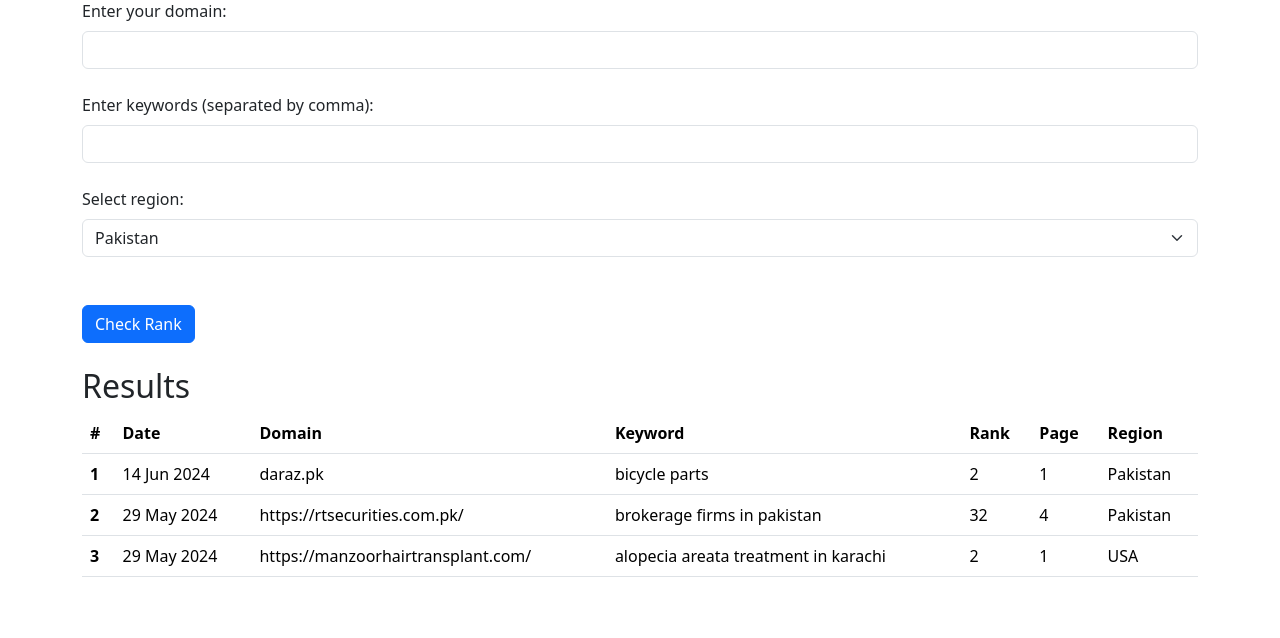
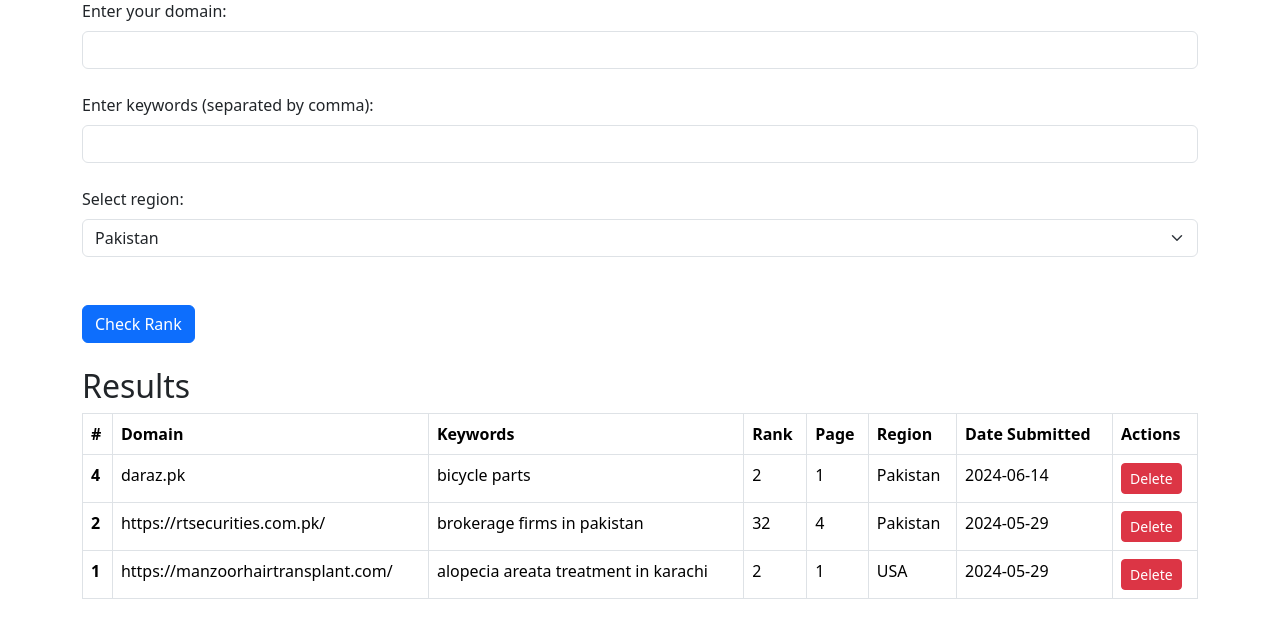
Before and after one commit to huzaifffa/seo-rank-checker, a Flask app: page / in a window 1280 px wide. Shown: the part 73-711 px from the top of the page. Run offline with Flask 3, Linux system fonts and the light colour scheme.

Commit message:
Delete button added
in this update you can delete the keywords you don't want.

```diff
--- a/app.py
+++ b/app.py
@@ -1,10 +1,8 @@
-from flask import Flask, render_template, request
+from flask import Flask, render_template, request, redirect, url_for
 from googlesearch import search
 from flask_sqlalchemy import SQLAlchemy
 import math
 from datetime import datetime
-
-
 
 app = Flask(__name__)
 
@@ -33,12 +31,9 @@ def init_db():
 # Home page route
 @app.route('/')
 def index():
-    # rows = User.query.all()
     rows = User.query.order_by(User.date_submitted.desc()).all()
     no_data = len(rows) == 0
     return render_template('index.html', rows=rows, no_data=no_data)
-
-
 
 # Check rank route
 @app.route('/', methods=['POST'])
@@ -92,14 +87,15 @@ def check_rank():
         db.session.add(user)
     db.session.commit()
 
-    # Fetch all SEO entries from the database
-    rows = User.query.all()
-    # no_data = len(rows) == 0
+    return redirect(url_for('index'))
 
-
-
-    return render_template('index.html', rows=rows)
-
+# Route to handle entry deletion
+@app.route('/delete/<int:sno>', methods=['POST'])
+def delete_entry(sno):
+    entry = User.query.get_or_404(sno)
+    db.session.delete(entry)
+    db.session.commit()
+    return redirect(url_for('index'))
 
 if __name__ == '__main__':
     init_db()
--- a/templates/index.html
+++ b/templates/index.html
@@ -27,28 +27,34 @@
     {% if no_data  %}
         <p>No data available. Please submit a search to see results.</p>
     {% else %}
-        <table class="table">
+    <table class="table table-bordered">
         <thead>
           <tr>
             <th scope="col">#</th>
-                    <th scope="col">Date</th>
             <th scope="col">Domain</th>
-                    <th scope="col">Keyword</th>
+            <th scope="col">Keywords</th>
             <th scope="col">Rank</th>
             <th scope="col">Page</th>
             <th scope="col">Region</th>
+            <th scope="col">Date Submitted</th>
+            <th scope="col">Actions</th> <!-- New column for actions -->
           </tr>
         </thead>
         <tbody>
           {% for row in rows %}
           <tr>
-                    <th scope="row">{{ loop.index }}</th>
-                    <td>{{ row.date_submitted.strftime('%d %b %Y') }}</td>
+            <th scope="row">{{ row.sno }}</th>
             <td>{{ row.domain }}</td>
             <td>{{ row.keywords }}</td>
             <td>{{ row.rank }}</td>
             <td>{{ row.page }}</td>
             <td>{{ row.region }}</td>
+            <td>{{ row.date_submitted.strftime('%Y-%m-%d') }}</td>
+            <td>
+              <form action="{{ url_for('delete_entry', sno=row.sno) }}" method="post">
+                <button type="submit" class="btn btn-danger btn-sm">Delete</button>
+              </form>
+            </td>
           </tr>
           {% endfor %}
         </tbody>
```
Also changed, not shown: instance/rankings.db. Lines whose indentation alone changed are shown as unchanged.
